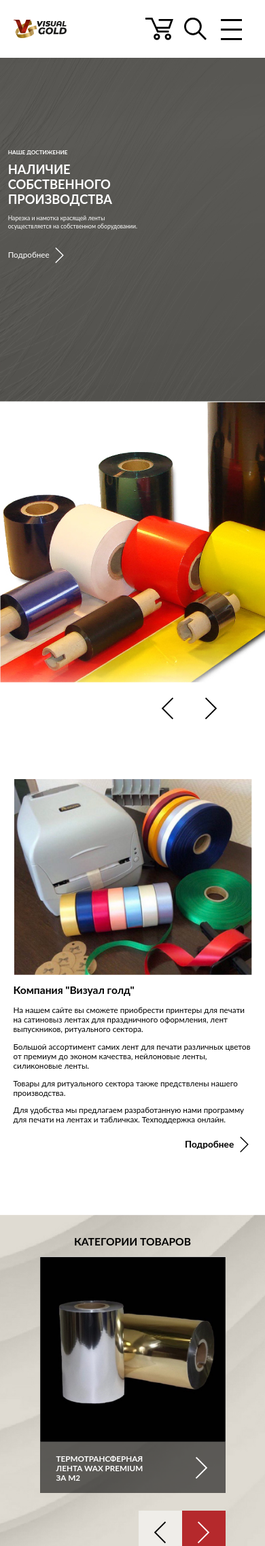
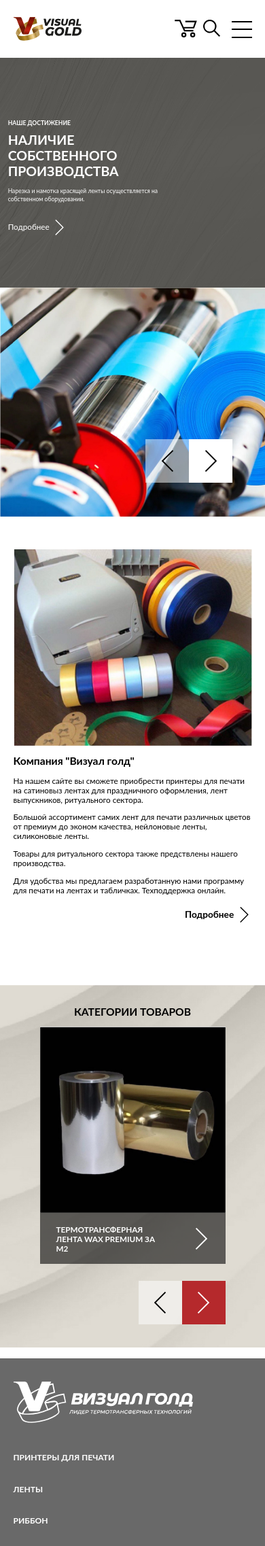
Before and after one commit to bababbbaaa/Visual-Gold, a PHP site: page / in a window 390 px wide. Shown: the top 2274 px of the page at 68% size. Run offline with PHP 8.4, Linux system fonts and the light colour scheme.

Commit message:
Fixed styles

```diff
--- a/index.html
+++ b/index.html
@@ -50,17 +50,18 @@
 
                     </div>
                 </div>
-                <div class="container">
-                    <div class="main-header__menu">
-                        <a class="main-header__menu--logo logo-header" href="#">
+                <div class="main-header__navigation navigation">
+                    <div class="container">
+                    <div class="navigation__menu">
+                        <a class="navigation__menu--logo logo-header" href="#">
                             <img class="logo-header__img" src="./source/svg/Лого.svg" alt="Логотип Visual Gold"
                                 width="246" height="85">
                         </a>
-                        <div class="main-header__menu-link menu-link menu-link__close">
+                        <div class="navigation__menu-link menu-link menu-link__close">
                             <a class="menu-link__auth-mobil link" href="#">
                                 <span class="menu-link__auth-mobil__span">Вход/регистрация</span>
-                                <svg class="menu-link__auth-mobil__svg" aria-hidden="true" focusable="false" width="36"
-                                    height="32" data-name="Login" xmlns="http://www.w3.org/2000/svg"
+                                <svg class="menu-link__auth-mobil__svg" aria-hidden="true" focusable="false" width="30"
+                                    height="26" data-name="Login" xmlns="http://www.w3.org/2000/svg"
                                     viewBox="0 0 36.9 32.9">
                                     <path
                                         d="M28.4 17.4a11.5 11.5 0 1 0-19.8 0A18.5 18.5 0 0 0 0 32.9h2.8a15.6 15.6 0 0 1 7.5-13.3 11.5 11.5 0 0 0 16.3 0A15.6 15.6 0 0 1 34.1 33h2.8a18.5 18.5 0 0 0-8.5-15.5Zm-10 2.8a8.7 8.7 0 1 1 8.7-8.7 8.7 8.7 0 0 1-8.6 8.7Z" />
@@ -155,17 +156,39 @@
                                         </svg>
                                     </a>
                                 </div>
-
                             </div>
                         </div>
                     </div>
                 </div>
+                </div>
+
             </div>
         </header>
         <main class="main">
             <h1 class="visually-hidden">Visual Gold</h1>
             <section class="header-slider slider">
-                <div class="slider__wrapper">
+                <div class="slider__wrapper slides">
+                    <div class="slider__wrapper--slide slide" data-active-slide>
+                        <div class="slide__info">
+                            <div class="slide__info--wrapper">
+                                <p class="slide__info--subtitle">Наше достижение</p>
+                                <h2 class="slide__info--title">Наличие собственного производства</h2>
+                                <p class="slide__info--text"> Нарезка и намотка красящей ленты осуществляется на
+                                    собственном оборудовании.</p>
+                                <a class="slide__info--button link icon-arrow button" href="#">
+                                    <span>Подробнее</span>
+                                    <svg aria-hidden="true" focusable="false" width="23" height="23" style="fill:#fff"
+                                        data-name="arrow" xmlns="http://www.w3.org/2000/svg" viewBox="0 0 25.6 47">
+                                        <path d="m2 47-2-2 21.6-21.6L.2 2l2-2 23.4 23.4L2 47z" />
+                                    </svg>
+                                </a>
+                            </div>
+                        </div>
+                        <div class="slide__image">
+                            <img src="./source/img/Фото главное.jpg" alt="Изображение">
+
+                        </div>
+                    </div>
                     <div class="slider__wrapper--slide slide">
                         <div class="slide__info">
                             <div class="slide__info--wrapper">
--- a/style.css
+++ b/style.css
@@ -103,23 +105,33 @@
 .supinfo-container {
     display: flex;
     justify-content: space-between;
-    padding: 0.2rem 0;
+    padding: 0.4rem 0;
     align-items: center;
-
     font-family: inherit;
     font-weight: 300;
     color: white;
     text-transform: uppercase;
+    transition: all 0.3s;
 }
 
+/*  */
+.main-header-out {
+    transform: translateY(-27%);
+}
+
+/* .supinfo-container-out {
+    transform: translateY(-100%);
+} */
+
+/*  */
 .supinfo-text {
     margin: 0;
+    font-size: 0.9vw;
 }
 
 .supinfo-data {
     display: flex;
     gap: 0.5rem;
-
     align-items: center;
 }
 
@@ -143,10 +155,11 @@
 
 .supinfo-data__text-link,
 .supinfo-data__social-tel {
+    font-size: 0.9vw;
     color: white;
 }
 
-.main-header__menu {
+.navigation__menu {
     display: flex;
     flex-wrap: wrap;
     padding: 0.5rem 0;
@@ -161,7 +174,7 @@
 
 .menu-link {
     display: flex;
-    gap: 0 2rem;
+    gap: 0 1.5vw;
     align-items: center;
 }
 
@@ -177,13 +190,14 @@
 .nav__item-link {
     font-family: inherit;
     font-weight: 700;
+    font-size: 0.9vw;
     color:#000000;
     text-transform: uppercase;
 }
 
 .menu-link__client--list {
     display: flex;
-    gap: 0 1rem;
+    gap: 0 1vw;
 }
 
 .menu-link__client-button {
@@ -201,22 +215,40 @@
 /* MAIN */
 /* SLIDER */
 .main {
-    margin-top: 6%;
+    margin-top: 18vh;
 }
 
 .header-slider {
     margin-bottom: 3rem;
 }
 
+.slider {
+    position: relative;
+}
+
 .slider__wrapper--slide {
     display: flex;
     justify-content: space-between;
+    background-image: url('./source/img/Фон\ слайдер-100.jpg');
+    background-repeat: no-repeat;
+    background-size: 100% 100%;
+    height: 80vh;
+}
+
+.slide {
+    display: none;
+    transition: all 0.3s;
+    transition-delay: 0.5s;
+
+}
+
+.slide[data-active-slide] {
+    display: flex;
+    transition: opacity 0.5s;
+    transition-delay: 0.5s;
 }
 
 .slide__info {
-    background-image: url('./source/img/Фон\ слайдер-100.jpg');
-    background-repeat: no-repeat;
-    background-size: 100% 100%;
     width: 50vw;
     display: flex;
     align-items: flex-end;
@@ -226,7 +258,7 @@
     display: flex;
     flex-direction: column;
     justify-content: center;
-    width: 50%;
+    width: 66%;
     height: 100%;
     margin-left: 9%;
 
@@ -234,7 +266,6 @@
 }
 
 .slide__image {
-    position: relative;
     width: 50vw;
     overflow: hidden;
 }
@@ -242,12 +273,12 @@
 .slide__image img {
     width: auto;
     min-width: 100%;
-    height: auto;
+    height: 100%;
 }
 
 .slide__image--scroll {
     position: absolute;
-    bottom: 1.5rem;
+    bottom: 6vh;
     right: 3rem;
     display: flex;
     width: 8rem;
@@ -285,7 +316,7 @@
 .slide__info--subtitle {
     font-family: inherit;
     font-weight: 700;
-    font-size: 1.1vw;
+    font-size: 1.2vw;
     text-transform: uppercase;
 }
 
@@ -295,18 +326,18 @@
 
     font-family: inherit;
     font-weight: 700;
-    font-size: 2.7vw;
+    font-size: 3.8vw;
     text-transform: uppercase;
 }
 
 .slide__info--text {
-    font-size: 1vw;
+    font-size: 1.1vw;
     line-height: 1.5vw;
     margin-bottom: 2.5rem;
 }
 
 .slide__info--button {
-    font-size: 1vw;
+    font-size: 1.2vw;
     color:white;
 }
 
@@ -429,11 +464,11 @@
 
 .card__title {
     margin: 0;
-    width: 73%;
+    width: 74%;
     position: relative;
     font-family: inherit;
     font-weight: 700;
-    font-size: 0.9vw;
+    font-size: 1vw;
     text-transform: uppercase;
     color: white;
 }
@@ -631,18 +676,28 @@
 @media (max-width: 1080px) {
     /* HEADER */
     .main-header {
-        position: relative;
+        border: none;
+    }
+
+    .main-header-out{
+        transform: none;
     }
     .main-header__supinfo {
         display: none;
     }
 
-    .main-header__menu {
+    .logo-header__img {
+        max-width: 23vw;
+        min-width: 100px;
+    }
+
+    .navigation__menu {
         height: 85px;
         padding: 0;
+        flex-wrap: nowrap;
     }
 
-    .main-header__menu-link {
+    .navigation__menu-link {
         position: relative;
         flex-direction: column;
     }
@@ -743,8 +801,8 @@
         position: absolute;
         top: 0.2vh;
         right: 0vw;
-        width: calc(45px + 0.1vw);
-        height: calc(30px + 0.1vw);
+        width: 30px;
+        height: 24px;
         padding: 0;
         cursor: pointer;
         background-color: transparent;
@@ -754,10 +812,10 @@
     .menu-link__client-button::before {
         content: "";
         position: absolute;
-        width: 8vw;
-        height: 0.4vh;
+        width: 30px;
+        height: 2px;
         background-color: #000;
-        box-shadow: 0 14px 0 0 #000, 0 28px 0 #000;
+        box-shadow: 0 11px 0 0 #000, 0 23px 0 #000;
         transition: 0.3s;
     }
 
@@ -806,16 +862,18 @@
     }
 
     .menu-link__auth-mobil__span {
-        font-size: 2.2vw;
+        font-size: 3.5vw;
         color: #000;
     }
 
     .menu-link__client--list {
-        margin-right: 17vw;
+        margin-right: 12vw;
+        gap: 0 2vw;
     }
 
     .nav__item-link {
-        font-size: 2.2vw;
+        font-weight: 500;
+        font-size: 3.5vw;
         line-height: 6vh;
     }
 
@@ -826,7 +884,7 @@
 
     /* SLIDER */
     .main {
-        margin-top: 0;
+        margin-top: 85px;
     }
 
     .slider__wrapper--slide {
@@ -841,15 +899,14 @@
 
     .slide__info--wrapper {
         margin-left: 3%;
-        padding: 5vh 0;
     }
 
     .slide__info--subtitle {
-        font-size: 2.1vw;
+        font-size: 2.2vw;
     }
 
     .slide__info--title {
-        font-size: 4.7vw;
+        font-size: 5vw;
     }
 
     .slide__info--text {
@@ -933,12 +987,25 @@
         padding-bottom: 3vh;
     }
 
+    .categories__cards {
+        display: none;
+        transition: all 0.3s;
+        transition-delay: 0.5s;
+
+    }
+
+    .categories__cards[data-active-card] {
+        display: flex;
+        transition: opacity 0.5s;
+        transition-delay: 0.5s;
+    }
+
     .card__link-img {
         width: 70vw;
     }
 
     .card__title {
-        width: 60%;
+        width: 70%;
         font-size: 3vw;
     }
 
@@ -1007,8 +1074,8 @@
     .nav-footer__item-link {
         font-family: inherit;
         font-weight: 700;
-        font-size: 2.2vw;
-        line-height: 4vh;
+        font-size: 3.1vw;
+        line-height: 5.5vh;
         margin-top: 0;
         margin-bottom: 1rem;
         color: #fff;
```
Also changed, not shown: other parts of index.html (+17 -16 lines), other parts of style.css (+63 -49 lines), script.js (+62 -4 lines), source/img/Фото главное.jpg (added).
